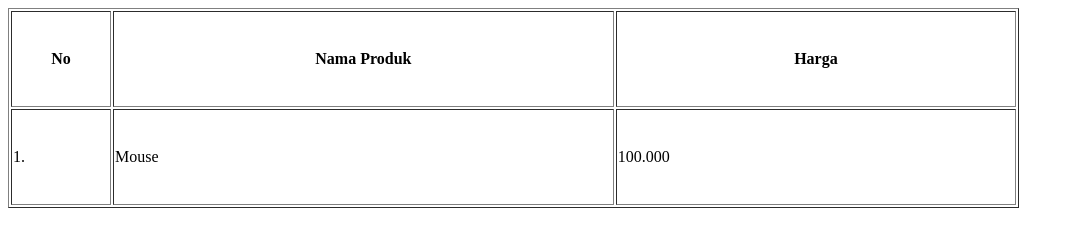
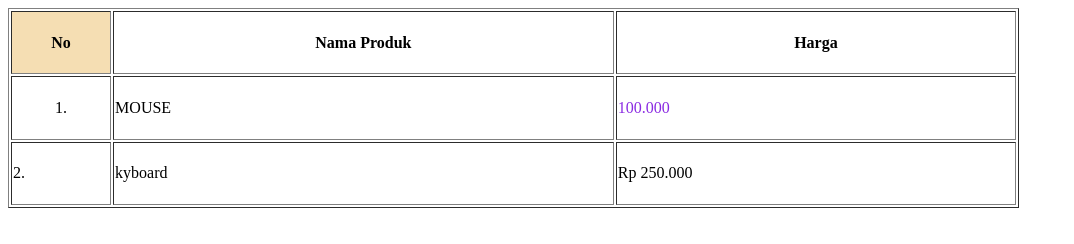
Before and after one commit to fatsyah-prosesor/1124160144-latihan-pertemuan-6, a plain HTML site: page latihan-pertemuan-6-membuat-tabel/index.html in a window 1280 px wide. Shown: the whole page, without its empty margins (0-1074 px from the left). Drawn offline with Linux system fonts and the light colour scheme.

Commit message:
membuat perubahan text dan kolom pada tabel

```diff
--- a/latihan-pertemuan-6-membuat-tabel/index.html
+++ b/latihan-pertemuan-6-membuat-tabel/index.html
@@ -8,14 +8,19 @@
 <body>
     <table border="1" width="80%" height="200px">
         <tr>
-            <th width="10%">No</th>
-            <th width="50%">Nama Produk</th>
-            <th width="40%">Harga</th>
+            <th style="background-color: wheat;" width="10%">No</th>
+            <th style="font: 18px; text-align: center;" width="50%">Nama Produk</th>
+            <th style="font-weight: bold;" width="40%">Harga</th>
         </tr>
         <tr>
-            <td>1.</td>
-            <td>Mouse</td>
-            <td>100.000</td>
+            <td style="text-align: center;">1.</td>
+            <td style="text-transform: uppercase;">Mouse</td>
+            <td style="color: blueviolet;">100.000</td>
+        </tr>
+        <tr>
+            <td>2.</td>
+            <td>kyboard</td>
+            <td>Rp 250.000</td>
         </tr>
     </table>
 </body>
```
